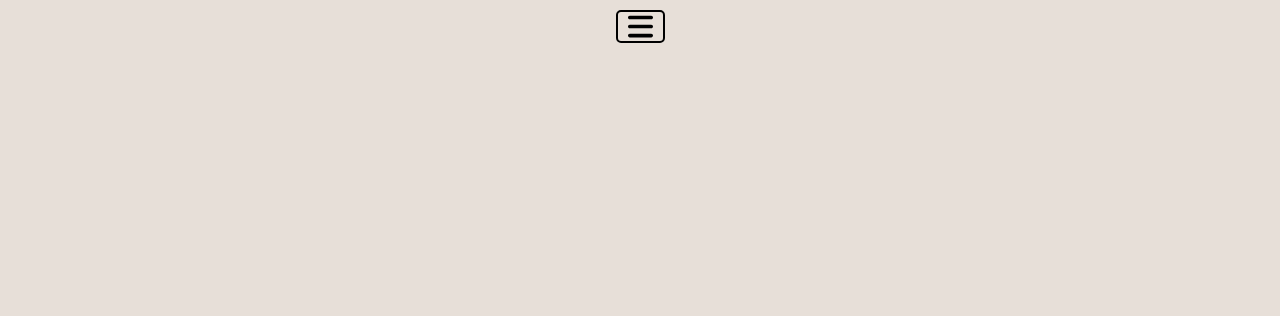
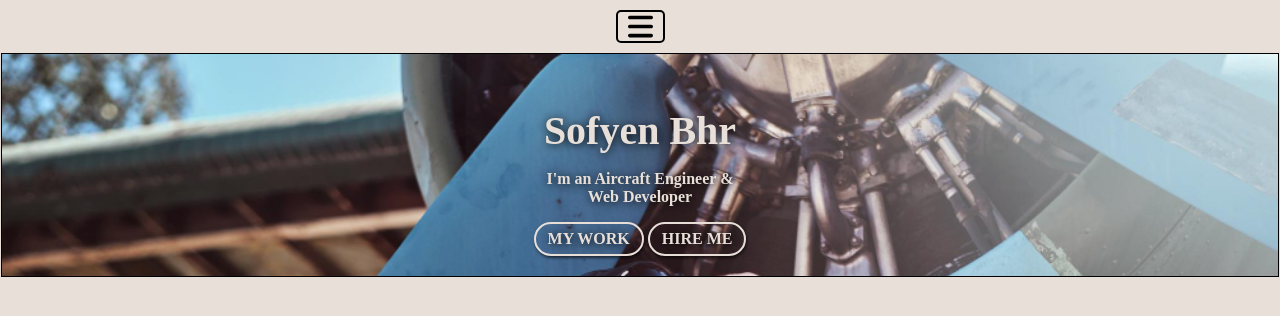
Before and after one commit to SofyenBhr/SofyenBhr.github.io, a plain HTML site: page index.html in a window 1280 px wide. Drawn offline with Linux system fonts and the light colour scheme.

Commit message:
add the banner and its style

```diff
--- a/index.html
+++ b/index.html
@@ -21,5 +21,18 @@
             </ul>
         </nav>
     </header>
+
+    <!-- BANNER SECTION -->
+    <section id="banner">
+        <div class="banner-text">
+            <h1>Sofyen Bhr</h1>
+            <p>I'm an Aircraft Engineer &<br>Web Developer</p>
+            <a href="#portfolio">My work</a>
+            <a href="#contact">Hire Me</a>
+        </div>
+        <div class="banner-img">
+            <img src="./resources/images/aircraft-engineer.jpg" alt="aircraft engineer">
+        </div>
+    </section>
 </body>
 </html>
--- a/resources/css/style.css
+++ b/resources/css/style.css
@@ -1,9 +1,11 @@
 /* MOBILE STYLE */
 body {
     background: #E7DFD8;
+    margin: 0 1px;
     text-align: center;
-    margin: 0 1px;
 }
+
+/* NAV */
 nav img {
     display: block;
     width: 25px;
@@ -34,3 +36,39 @@ nav a:hover {
 nav a:active {
     color: gray;
 }
+
+/* BANNER */
+#banner {
+    background-image: url("../images/aircraft-engineer.jpg");
+    background-repeat: no-repeat;
+    background-size: cover;
+    background-position: top;
+    border: 1px solid black;
+    padding: 20px 0;
+    color: #E7DFD8;
+    text-shadow: 1px 1px 10px black;
+    font-weight: 600;
+}
+#banner .banner-img {
+    display: none;
+}
+#banner h1 {
+    font-size: 2.5rem;
+    margin-bottom: 0;
+}
+#banner a {
+    background: none;
+    border: 2px solid #E7DFD8;
+    padding: 6px 12px;
+    border-radius: 20px;
+    text-transform: uppercase;
+    box-shadow: 1px 2px 3px rgba(0, 0, 0, 0.6);
+    display: inline-block;
+    color: #E7DFD8;
+    text-decoration: none;
+}
+#banner a:hover {
+    color: black;
+    background-color: #E7DFD8;
+    text-shadow: none;
+}
```
